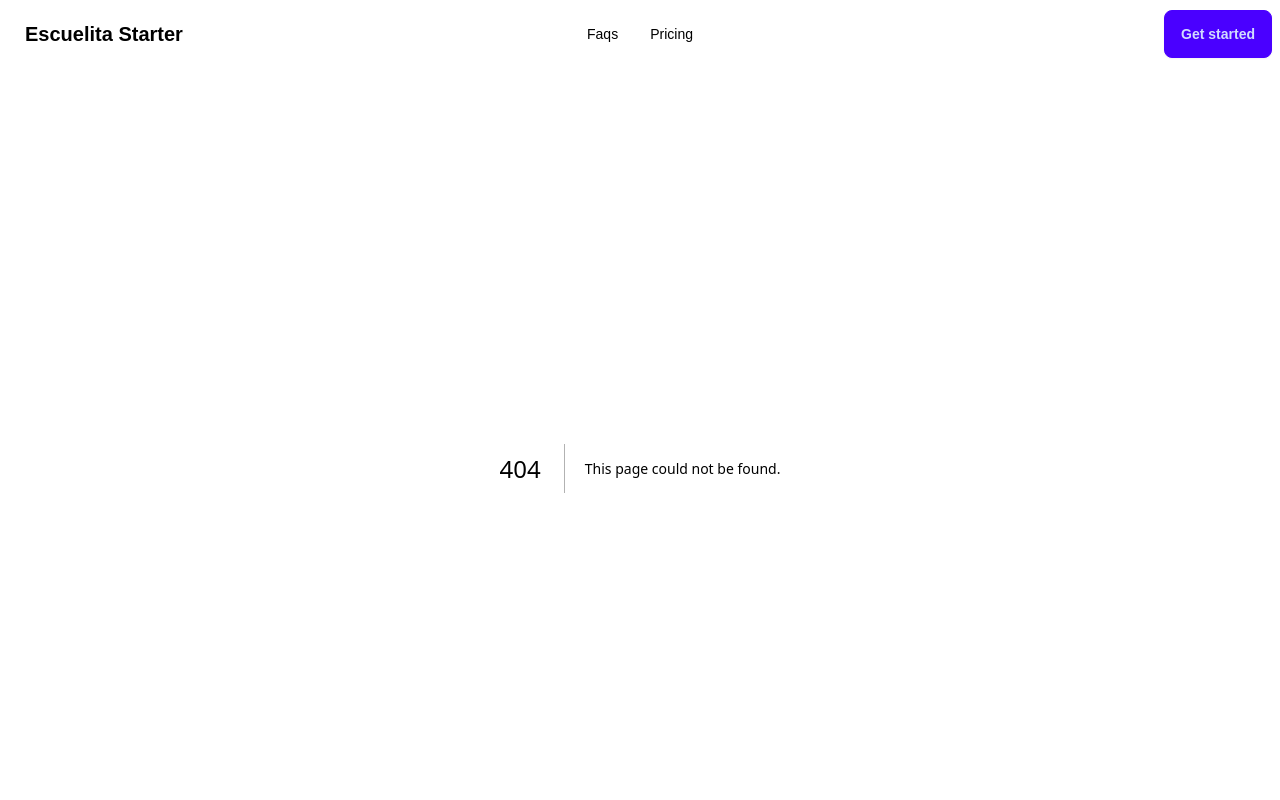
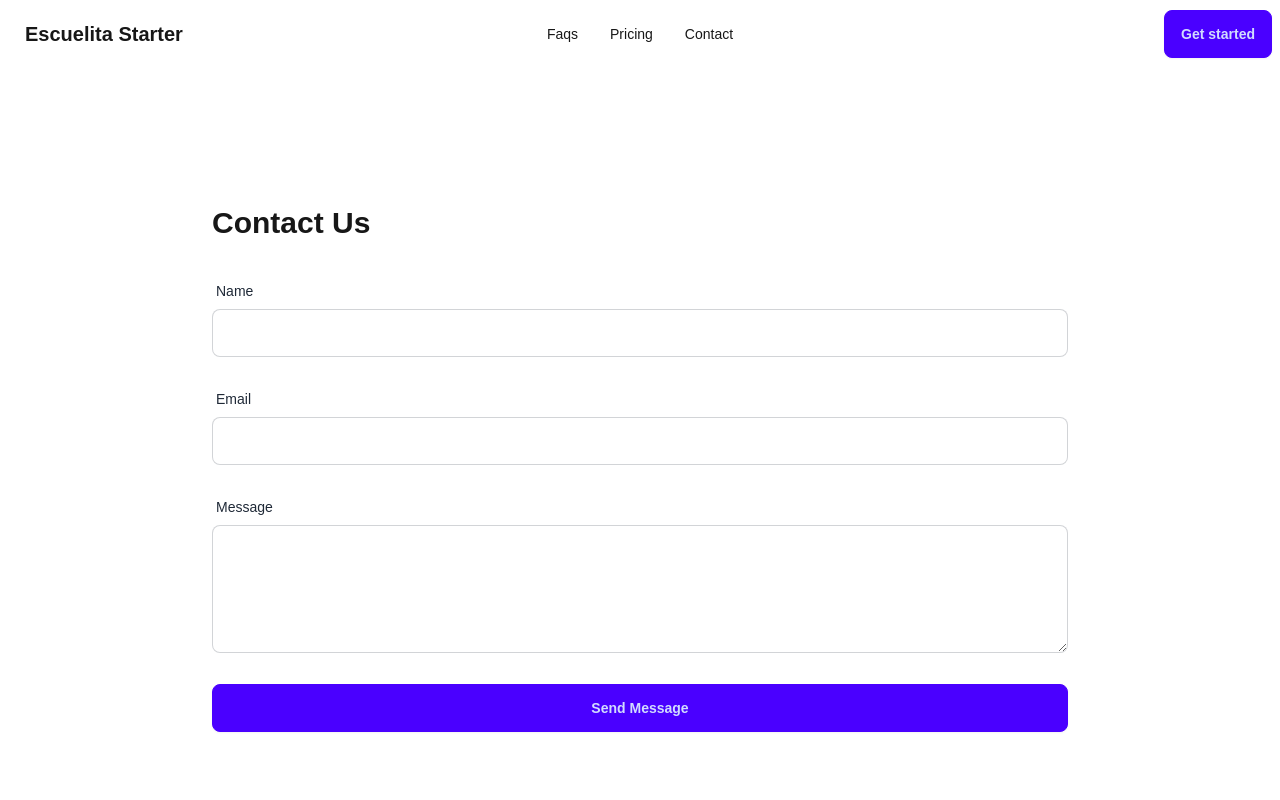
Before and after one commit to yosoybartsolo/bravo, a Next.js app: page /contact in a window 1280 px wide. Before the commit this address had no page. Shown: the top 800 px of the page. Built offline with nearby package versions, Linux system fonts and the light colour scheme.

Commit message:
Contact Form using react hook form and custom components

```diff
--- /dev/null
+++ b/app/(landing)/contact/page.js
@@ -0,0 +1,73 @@
+"use client";
+
+import { useForm } from "react-hook-form";
+import { Input, TextArea, ButtonSubmit } from "@/components/forms/fields";
+import { useState } from "react";
+
+const Contact = () => {
+  const {
+    register,
+    handleSubmit,
+    formState: { errors },
+  } = useForm();
+
+  const [isLoading, setIsLoading] = useState(false);
+
+  const onSubmit = async (data) => {
+    // Here you would typically send the form data to your API
+    setIsLoading(true);
+    try {
+      console.log("Form submitted, do whatever you want here:");
+      console.log("Your Data: =>", data);
+    } catch (error) {
+      console.error("Error submitting form:", error);
+    } finally {
+      setIsLoading(false);
+    }
+  };
+
+  return (
+    <main className="flex flex-col w-full min-h-screen bg-base-100 justify-center items-center">
+      <div className="max-w-4xl p-5 w-full">
+        <h1 className="text-3xl font-bold mb-8">Contact Us</h1>
+
+        <form onSubmit={handleSubmit(onSubmit)} className="space-y-6">
+          <Input
+            label="Name"
+            name="name"
+            register={register}
+            registerOptions={{ required: "Name is required" }}
+            error={errors.name}
+          />
+
+          <Input
+            label="Email"
+            name="email"
+            type="email"
+            register={register}
+            registerOptions={{
+              required: "Email is required",
+              pattern: {
+                value: /^[A-Z0-9._%+-]+@[A-Z0-9.-]+\.[A-Z]{2,}$/i,
+                message: "Invalid email address",
+              },
+            }}
+            error={errors.email}
+          />
+
+          <TextArea
+            label="Message"
+            name="message"
+            register={register}
+            registerOptions={{ required: "Message is required" }}
+            error={errors.message}
+          />
+
+          <ButtonSubmit isLoading={isLoading} />
+        </form>
+      </div>
+    </main>
+  );
+};
+
+export default Contact;
--- a/app/page.js
+++ b/app/page.js
@@ -1,7 +1,5 @@
-import Image from "next/image";
 import Hero from "@/components/landing/Hero";
 import Pricing from "@/components/landing/Pricing";
-import FAQ from "@/components/landing/FAQ";
 export default function Home() {
   return (
     <main className="flex flex-col w-full">
--- a/components/common/Header.js
+++ b/components/common/Header.js
@@ -4,6 +4,7 @@ import Link from "next/link";
 const navItems = [
   { label: "Faqs", href: "/faqs" },
   { label: "Pricing", href: "/pricing" },
+  { label: "Contact", href: "/contact" },
 ];
 
 const Header = () => {
--- /dev/null
+++ b/components/forms/fields/ButtonSubmit.js
@@ -0,0 +1,17 @@
+"use client";
+
+import LoadingCircle from "./LoadingCircle";
+
+function ButtonSubmit({ isLoading, text = "Send Message" }) {
+  return (
+    <button
+      type="submit"
+      className="btn btn-primary w-full"
+      disabled={isLoading}
+    >
+      {isLoading ? <LoadingCircle /> : text}
+    </button>
+  );
+}
+
+export default ButtonSubmit;
--- /dev/null
+++ b/components/forms/fields/Input.js
@@ -0,0 +1,27 @@
+"use client";
+
+function Input({
+  label,
+  type = "text",
+  error,
+  register,
+  registerOptions,
+  ...props
+}) {
+  return (
+    <div>
+      <label className="label">
+        <span className="label-text">{label}</span>
+      </label>
+      <input
+        type={type}
+        className="input input-bordered w-full"
+        {...register(props.name, registerOptions)}
+        {...props}
+      />
+      {error && <p className="text-error text-sm mt-1">{error.message}</p>}
+    </div>
+  );
+}
+
+export default Input;
--- /dev/null
+++ b/components/forms/fields/LoadingCircle.js
@@ -0,0 +1,5 @@
+const LoadingCircle = () => {
+  return <div className="loading loading-spinner loading-sm"></div>;
+};
+
+export default LoadingCircle;
--- /dev/null
+++ b/components/forms/fields/TextArea.js
@@ -0,0 +1,19 @@
+"use client";
+
+function TextArea({ label, error, register, registerOptions, ...props }) {
+  return (
+    <div>
+      <label className="label">
+        <span className="label-text">{label}</span>
+      </label>
+      <textarea
+        className="textarea textarea-bordered w-full h-32"
+        {...register(props.name, registerOptions)}
+        {...props}
+      />
+      {error && <p className="text-error text-sm mt-1">{error.message}</p>}
+    </div>
+  );
+}
+
+export default TextArea;
--- /dev/null
+++ b/components/forms/fields/index.js
@@ -0,0 +1,6 @@
+import Input from "./Input";
+import TextArea from "./TextArea";
+import LoadingCircle from "./LoadingCircle";
+import ButtonSubmit from "./ButtonSubmit";
+
+export { Input, TextArea, LoadingCircle, ButtonSubmit };
--- a/package.json
+++ b/package.json
@@ -11,7 +11,8 @@
   "dependencies": {
     "next": "15.0.3",
     "react": "19.0.0-rc-66855b96-20241106",
-    "react-dom": "19.0.0-rc-66855b96-20241106"
+    "react-dom": "19.0.0-rc-66855b96-20241106",
+    "react-hook-form": "^7.53.2"
   },
   "devDependencies": {
     "daisyui": "^4.12.14",
```
Also changed, not shown: app/(landing)/privacy/page.js (+4 -4 lines), 1 other file (tests, documents, lock files or other folders).
